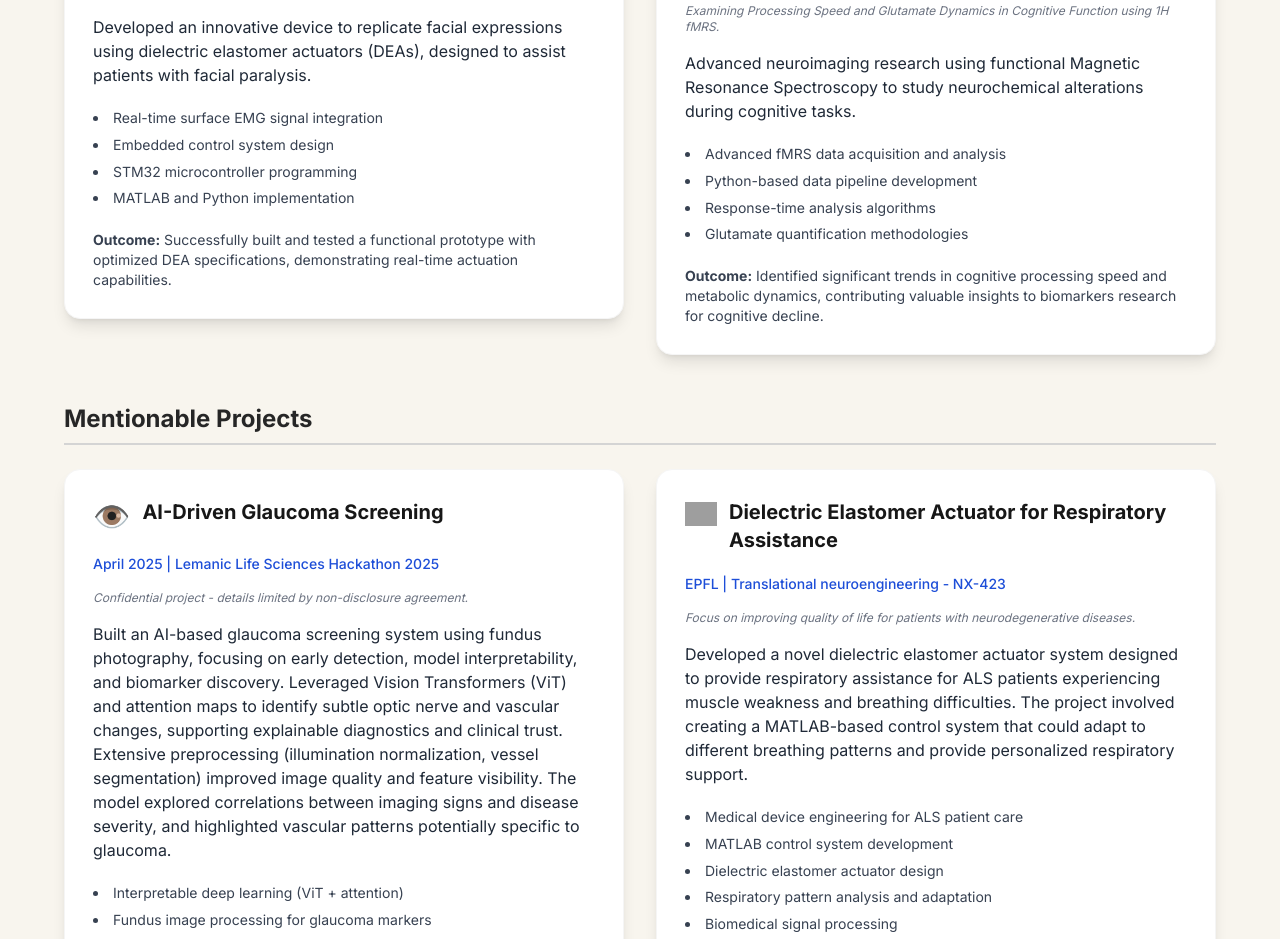
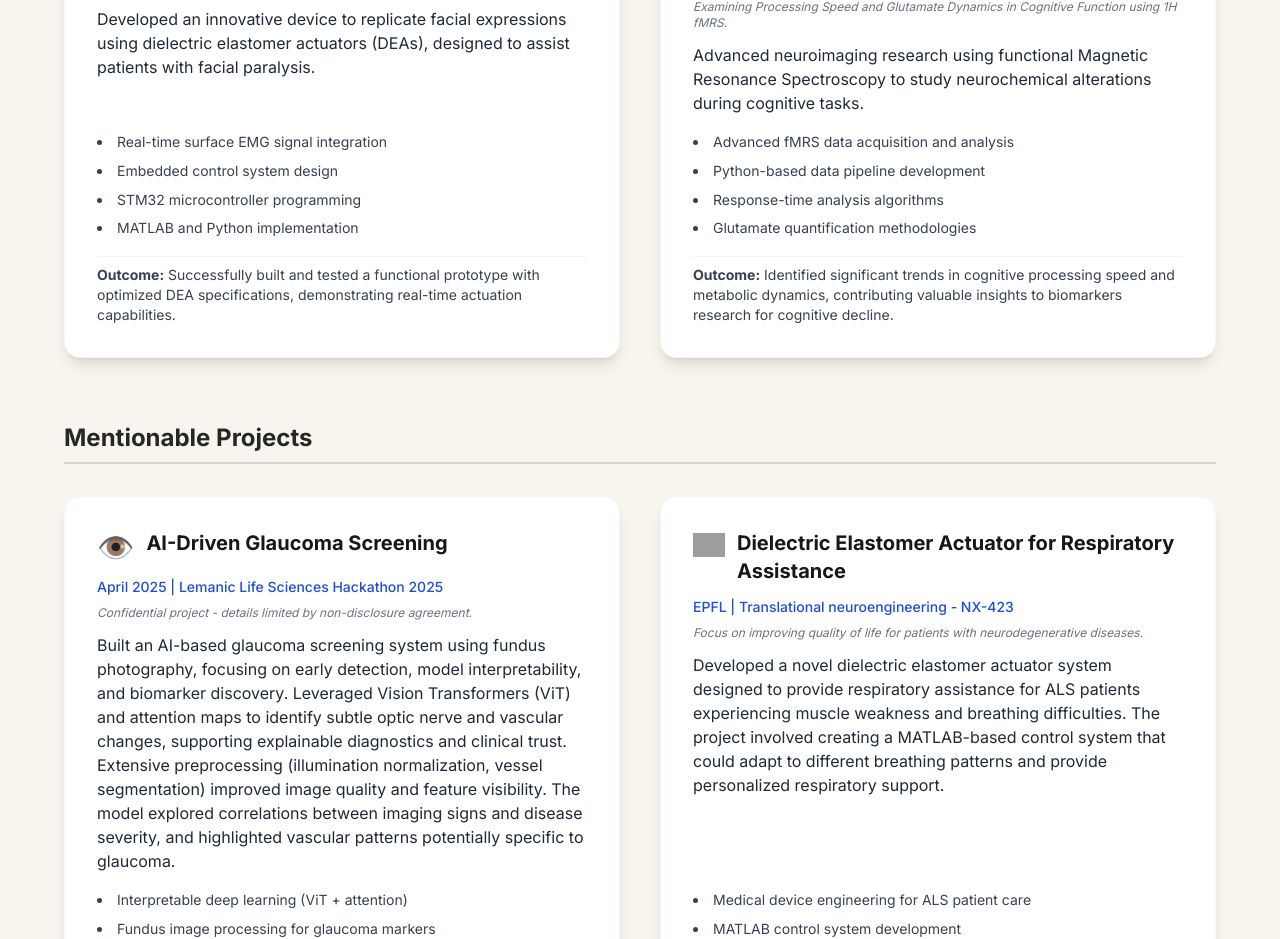
Before and after one commit to mischamez48/mischamez48.github.io, a Next.js app: page /portfolio/projects in a window 1280 px wide. Shown: the part 413-1352 px from the top of the page. Built offline with nearby package versions, Linux system fonts and the light colour scheme; grey boxes are pictures that could not be loaded.

Commit message:
Improve project card spacing and layout consistency

```diff
--- a/app/projects/page.tsx
+++ b/app/projects/page.tsx
@@ -144,9 +144,9 @@ export default function ProjectsPage() {
         <h1 className="text-2xl sm:text-3xl lg:text-4xl font-extrabold mb-6 sm:mb-8 lg:mb-10 text-center text-neutral-900">Major Projects</h1>
 
         {/* Semester Projects */}
-        <div className="mb-12">
-          <h2 className="text-xl sm:text-2xl font-bold mb-6 text-neutral-800 border-b-2 border-neutral-300 pb-2">Semester Projects</h2>
-          <div className="grid gap-4 sm:gap-6 lg:gap-8 grid-cols-1 lg:grid-cols-2 items-start">
+        <div className="mb-16">
+          <h2 className="text-xl sm:text-2xl font-bold mb-8 text-neutral-800 border-b-2 border-neutral-300 pb-2">Semester Projects</h2>
+          <div className="grid gap-6 sm:gap-8 lg:gap-10 grid-cols-1 lg:grid-cols-2 items-stretch">
             {semesterProjects.map((project, idx) => (
               <ProjectCard key={project.title} project={project} idx={idx} />
             ))}
@@ -156,9 +156,9 @@ export default function ProjectsPage() {
 
 
         {/* Mentionable Projects */}
-        <div className="mb-12">
-          <h2 className="text-xl sm:text-2xl font-bold mb-6 text-neutral-800 border-b-2 border-neutral-300 pb-2">Mentionable Projects</h2>
-          <div className="grid gap-4 sm:gap-6 lg:gap-8 grid-cols-1 lg:grid-cols-2 items-start">
+        <div className="mb-16">
+          <h2 className="text-xl sm:text-2xl font-bold mb-8 text-neutral-800 border-b-2 border-neutral-300 pb-2">Mentionable Projects</h2>
+          <div className="grid gap-6 sm:gap-8 lg:gap-10 grid-cols-1 lg:grid-cols-2 items-stretch">
             {mentionableProjects.map((project, idx) => (
               <ProjectCard key={project.title} project={project} idx={idx} />
             ))}
--- a/components/ProjectCard.tsx
+++ b/components/ProjectCard.tsx
@@ -40,26 +40,33 @@ export default function ProjectCard({ project, idx }: { project: ProjectData; id
       whileInView={{ opacity: 1, y: 0 }}
       viewport={{ once: true, amount: 0.3 }}
       transition={{ duration: 0.6, delay: idx * 0.15 }}
-      className="bg-white rounded-2xl shadow-lg p-4 sm:p-6 lg:p-7 flex flex-col gap-2 sm:gap-3 border border-neutral-100 hover:shadow-2xl transition-shadow duration-300 w-full max-w-none"
+      className="bg-white rounded-2xl shadow-lg p-6 sm:p-7 lg:p-8 flex flex-col h-full border border-neutral-100 hover:shadow-2xl transition-shadow duration-300"
     >
-      <div className="flex items-start gap-3 mb-2">
+      <div className="flex items-start gap-3 mb-3">
         <ProjectIcon icon={project.icon} />
         <h2 className="text-lg sm:text-xl font-bold leading-tight break-words">{project.title}</h2>
       </div>
-      <div className="text-xs sm:text-sm text-blue-700 font-medium mb-1 break-words">{project.subtitle}</div>
+
+      <div className="text-xs sm:text-sm text-blue-700 font-medium mb-2 break-words">{project.subtitle}</div>
+
       {project.extra && (
-        <div className="text-xs text-gray-500 italic mb-1 break-words">{project.extra}</div>
+        <div className="text-xs text-gray-500 italic mb-3 break-words">{project.extra}</div>
       )}
-      <div className="text-sm sm:text-base text-gray-800 mb-2 break-words leading-relaxed">{project.description}</div>
+
+      <div className="text-sm sm:text-base text-gray-800 mb-4 break-words leading-relaxed flex-grow">{project.description}</div>
+
       {project.highlights.length > 0 && (
-        <ul className="list-disc list-inside text-xs sm:text-sm text-gray-700 mb-2 space-y-1">
+        <ul className="list-disc list-inside text-xs sm:text-sm text-gray-700 mb-4 space-y-1.5">
           {project.highlights.map((h, i) => (
             <li key={i} className="break-words leading-relaxed">{h}</li>
           ))}
         </ul>
       )}
+
       {project.outcome && (
-        <div className="text-xs sm:text-sm text-gray-700 break-words leading-relaxed"><b>Outcome:</b> {project.outcome}</div>
+        <div className="text-xs sm:text-sm text-gray-700 break-words leading-relaxed mt-auto pt-2 border-t border-gray-100">
+          <b>Outcome:</b> {project.outcome}
+        </div>
       )}
     </motion.div>
   );
```
